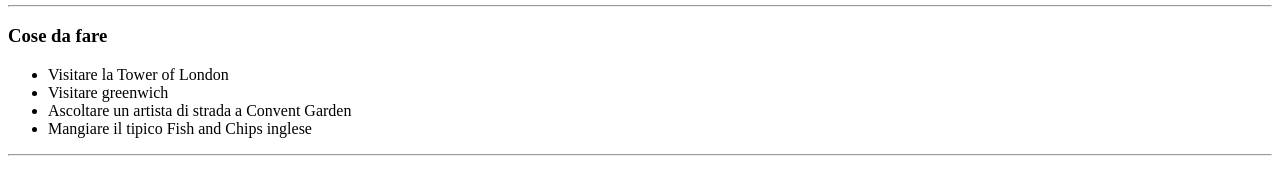
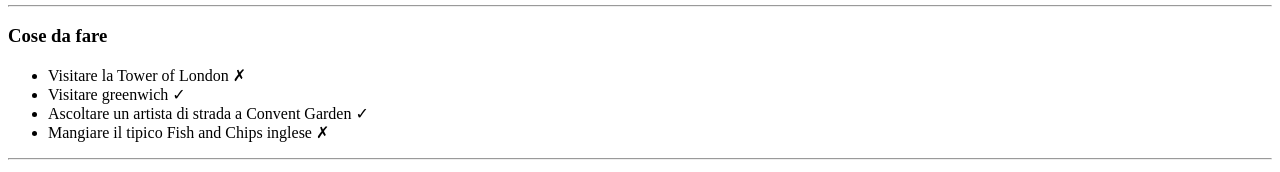
Before and after one commit to maricamola/html-london-trip, a plain HTML site: page index.html in a window 1280 px wide. Shown: the part 882-1054 px from the top of the page. Drawn offline with Linux system fonts and the light colour scheme.

Commit message:
[last push]

```diff
--- a/index.html
+++ b/index.html
@@ -76,10 +76,10 @@
       <h3>Cose da fare</h3>
 
       <ul>
-        <li>Visitare la Tower of London</li>
-        <li>Visitare greenwich</li>
-        <li>Ascoltare un artista di strada a Convent Garden</li>
-        <li>Mangiare il tipico Fish and Chips inglese</li>
+        <li>Visitare la Tower of London &#10007</li>
+        <li>Visitare greenwich &#10003</li>
+        <li>Ascoltare un artista di strada a Convent Garden &#10003</li>
+        <li>Mangiare il tipico Fish and Chips inglese &#10007</li>
       </ul>
     </section>
 
```
